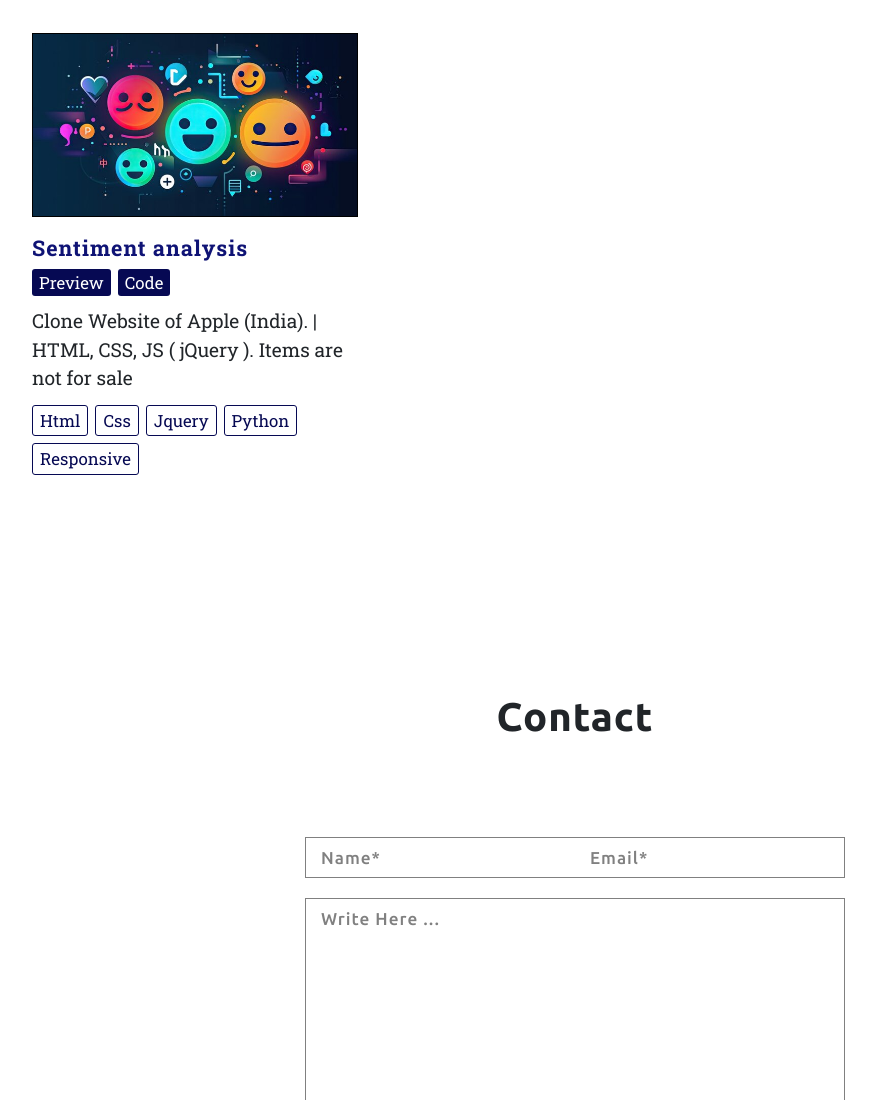
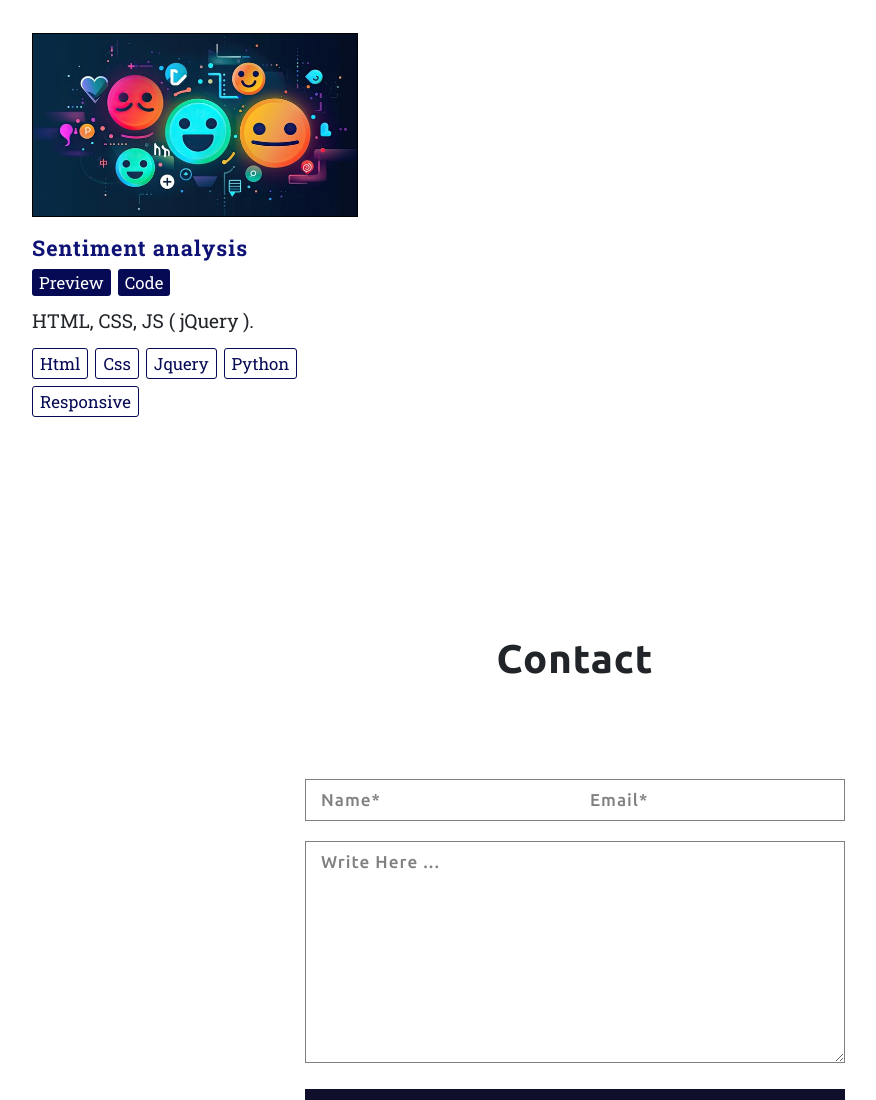
Before and after one commit to desalebhavesh/PORTFOLIO-Main, a website built with Parcel: page index.html in a window 1280 px wide. Shown: the part 3038-4138 px from the top of the page, without its empty margins (65-941 px from the left). Built offline with nearby package versions, Linux system fonts and the light colour scheme.

Commit message:
Portfolio

```diff
--- a/index.html
+++ b/index.html
@@ -245,9 +245,9 @@
                                 </div>
                             </div>
                             <div class="details-text" title="Description about site">
-                                Clone Website of Apple (India). |
 
-                                HTML, CSS, JS ( jQuery ). Items are not for sale
+
+                                HTML, CSS, JS ( jQuery ).
                             </div>
                             <div class="tag" title="Site language and It's functionality">
                                 <div>Html</div>
```
